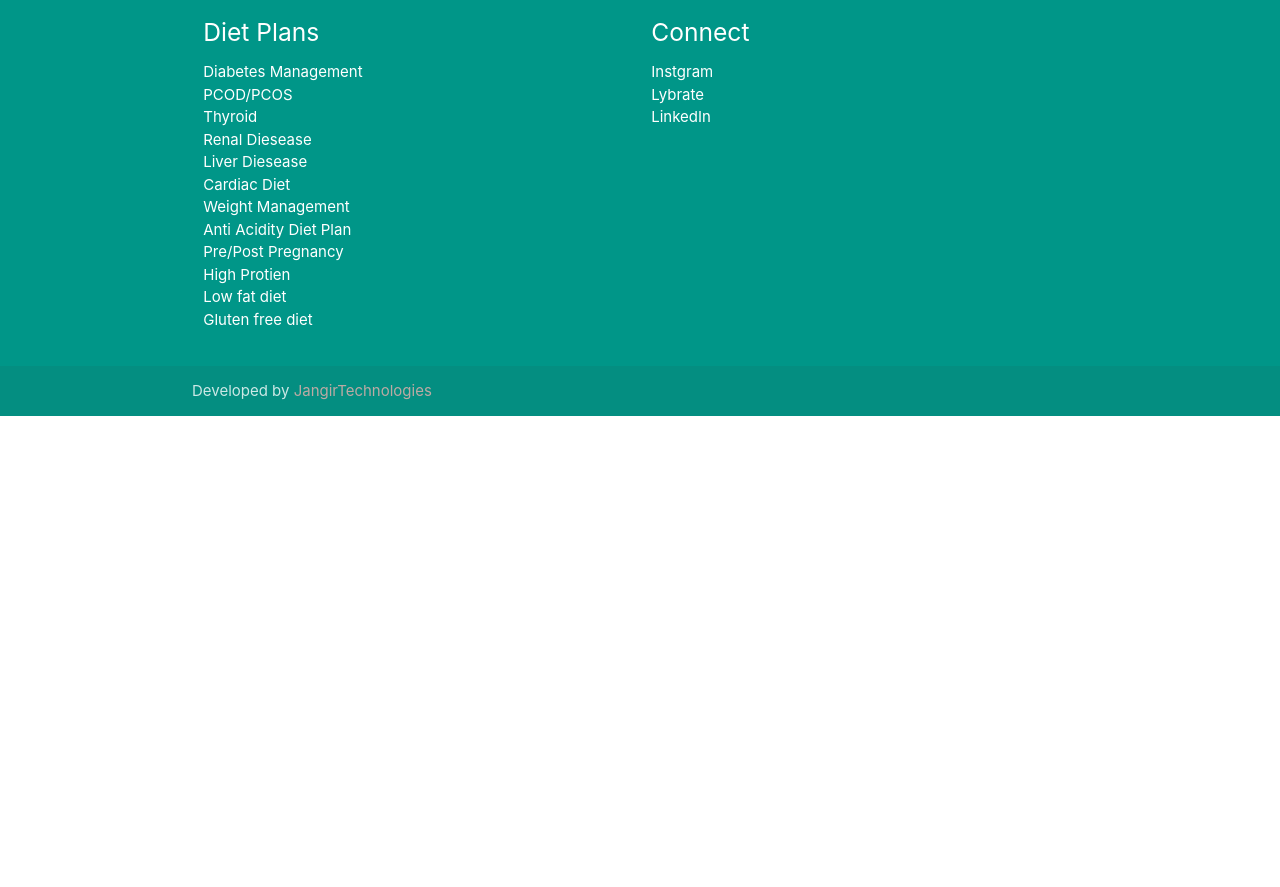
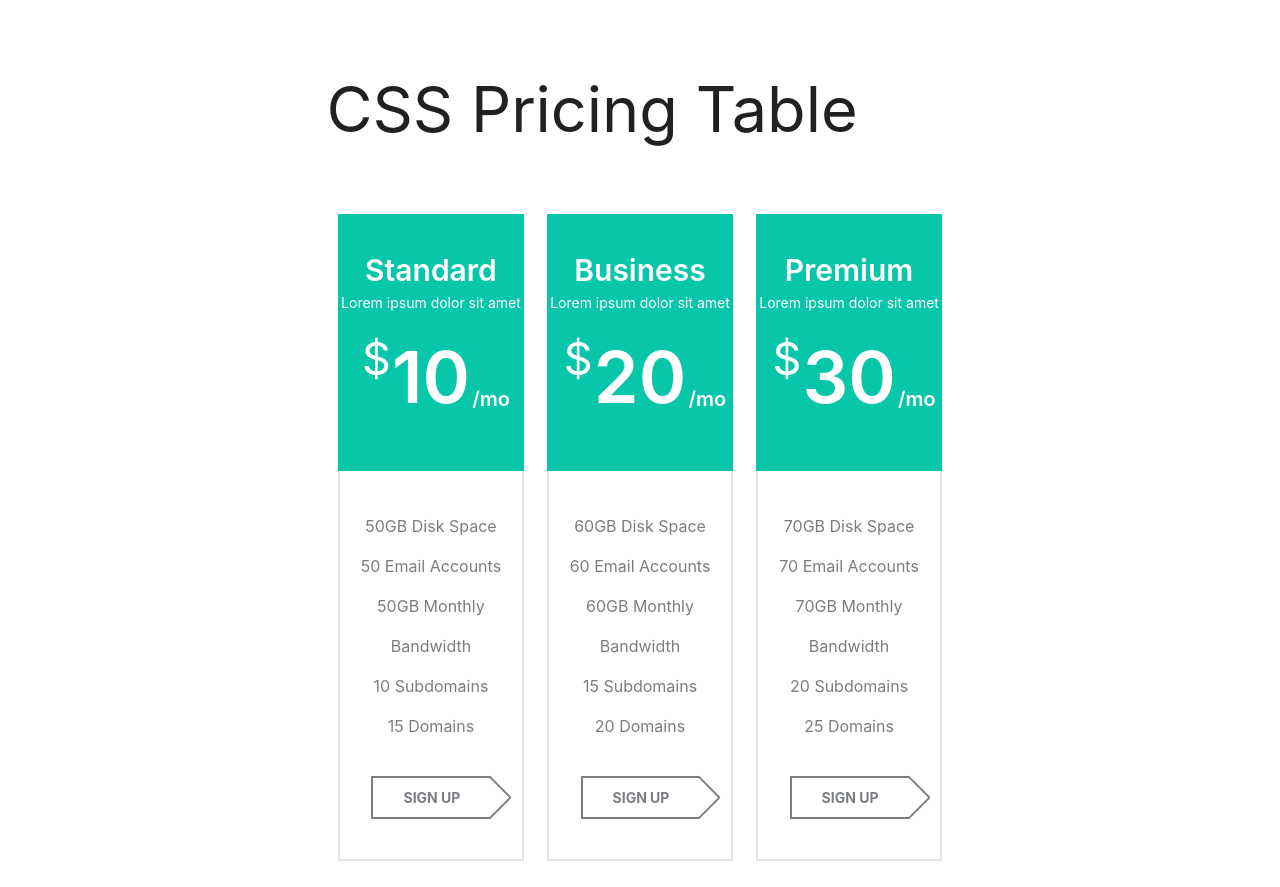
Before and after one commit to JangirSumit/dietitian-jyoti, a plain HTML site: page appointment.html in a window 1280 px wide. Shown: the part 653-1540 px from the top of the page. Before the commit the page ends 1069 px from the top, so only its background shows below. Drawn offline with nearby package versions, Linux system fonts and the light colour scheme.

Commit message:
plans, appointment

```diff
--- a/appointment.html
+++ b/appointment.html
@@ -25,6 +25,7 @@
       rel="stylesheet"
       media="screen,projection"
     />
+    <link rel="stylesheet" href="css/plans.css">
   </head>
   <body>
     <nav class="white" role="navigation">
@@ -114,6 +115,84 @@
         </div>
       </div>
 
+      <div class="container">
+
+        <div class="demo">
+            <div class="container">
+                <div class="row text-center">
+                    <h1 class="heading-title">CSS Pricing Table</h1>
+                </div>
+
+                <div class="row">
+                    <div class="col s12 m4">
+                        <div class="pricingTable">
+                            <div class="pricingTable-header">
+                                <h3 class="heading">Standard</h3>
+                                <span class="subtitle">Lorem ipsum dolor sit amet</span>
+                                <div class="price-value">10
+                                    <span class="currency">$</span>
+                                    <span class="month">/mo</span>
+                                </div>
+                            </div>
+                            <ul class="pricing-content">
+                                <li>50GB Disk Space</li>
+                                <li>50 Email Accounts</li>
+                                <li>50GB Monthly Bandwidth</li>
+                                <li>10 Subdomains</li>
+                                <li>15 Domains</li>
+                            </ul>
+                            <a href="#" class="read">sign up<i class="fa fa-angle-right"></i></a>
+                        </div>
+                    </div>
+
+                    <div class="col s12 m4">
+                        <div class="pricingTable">
+                            <div class="pricingTable-header">
+                                <h3 class="heading">Business</h3>
+                                <span class="subtitle">Lorem ipsum dolor sit amet</span>
+                                <div class="price-value">20
+                                    <span class="currency">$</span>
+                                    <span class="month">/mo</span>
+                                </div>
+                            </div>
+                            <ul class="pricing-content">
+                                <li>60GB Disk Space</li>
+                                <li>60 Email Accounts</li>
+                                <li>60GB Monthly Bandwidth</li>
+                                <li>15 Subdomains</li>
+                                <li>20 Domains</li>
+                            </ul>
+                            <a href="#" class="read">sign up<i class="fa fa-angle-right"></i></a>
+                        </div>
+                    </div>
+
+                    <div class="col s12 m4">
+                        <div class="pricingTable">
+                            <div class="pricingTable-header">
+                                <h3 class="heading">Premium</h3>
+                                <span class="subtitle">Lorem ipsum dolor sit amet</span>
+                                <div class="price-value">30
+                                    <span class="currency">$</span>
+                                    <span class="month">/mo</span>
+                                </div>
+                            </div>
+                            <ul class="pricing-content">
+                                <li>70GB Disk Space</li>
+                                <li>70 Email Accounts</li>
+                                <li>70GB Monthly Bandwidth</li>
+                                <li>20 Subdomains</li>
+                                <li>25 Domains</li>
+                            </ul>
+                            <a href="#" class="read">sign up<i class="fa fa-angle-right"></i></a>
+                        </div>
+                    </div>
+                </div>
+            </div>
+        </div>
+
+
+      </div>
+
     <footer class="page-footer teal">
         <div class="container">
           <div class="row">
--- /dev/null
+++ b/css/plans.css
@@ -0,0 +1,166 @@
+.demo {
+  padding: 50px 0;
+}
+.heading-title {
+  margin-bottom: 50px;
+}
+
+.pricingTable {
+  border: 2px solid #e3e3e3;
+  text-align: center;
+  position: relative;
+  padding-bottom: 40px;
+  transform: translateZ(0px);
+}
+
+.pricingTable:before,
+.pricingTable:after {
+  content: "";
+  position: absolute;
+  top: -2px;
+  left: -2px;
+  bottom: -2px;
+  right: -2px;
+  z-index: -1;
+  transition: all 0.5s ease 0s;
+}
+
+.pricingTable:before {
+  border-right: 2px solid #08c6aa;
+  border-left: 2px solid #08c6aa;
+  transform: scaleY(0);
+  transform-origin: 100% 0 0;
+}
+
+.pricingTable:after {
+  border-bottom: 2px solid #08c6aa;
+  border-top: 2px solid #08c6aa;
+  transform: scaleX(0);
+  transform-origin: 0 100% 0;
+}
+
+.pricingTable:hover:before {
+  transform: scaleY(1);
+}
+
+.pricingTable:hover:after {
+  transform: scaleX(1);
+}
+
+.pricingTable .pricingTable-header {
+  background: #08c6aa;
+  color: #fff;
+  margin: -2px -2px 35px;
+  padding: 40px 0;
+}
+
+.pricingTable .heading {
+  font-size: 30px;
+  font-weight: 600;
+  margin: 0 0 5px 0;
+}
+
+.pricingTable .subtitle {
+  font-size: 14px;
+  display: block;
+}
+
+.pricingTable .price-value {
+  font-size: 72px;
+  font-weight: 600;
+  margin-top: 10px;
+  position: relative;
+  display: inline-block;
+}
+
+.pricingTable .currency {
+  font-size: 45px;
+  font-weight: normal;
+  position: absolute;
+  top: 2px;
+  left: -30px;
+}
+
+.pricingTable .month {
+  font-size: 20px;
+  position: absolute;
+  bottom: 17px;
+  right: -40px;
+}
+
+.pricingTable .pricing-content {
+  list-style: none;
+  padding: 0;
+  margin-bottom: 30px;
+}
+
+.pricingTable .pricing-content li {
+  font-size: 16px;
+  color: #7a7e82;
+  line-height: 40px;
+}
+
+.pricingTable .read {
+  display: inline-block;
+  border: 2px solid #7a7e82;
+  border-right: none;
+  font-size: 14px;
+  font-weight: 700;
+  color: #7a7e82;
+  padding: 9px 30px;
+  position: relative;
+  text-transform: uppercase;
+  transition: all 0.3s ease 0s;
+}
+
+.pricingTable .read:hover {
+  border-color: #08c6aa;
+  color: #08c6aa;
+}
+
+.pricingTable .read i {
+  font-size: 19px;
+  margin-top: -10px;
+  position: absolute;
+  top: 50%;
+  right: 15px;
+  transition: all 0.3s ease 0s;
+}
+
+.pricingTable .read:hover i {
+  right: 5px;
+}
+
+.pricingTable .read:before,
+.pricingTable .read:after {
+  content: "";
+  display: block;
+  height: 30px;
+  border-left: 2px solid #7a7e82;
+  position: absolute;
+  right: -11px;
+  transition: all 0.3s ease 0s;
+}
+
+.pricingTable .read:before {
+  bottom: -6px;
+  transform: rotate(45deg);
+}
+
+.pricingTable .read:after {
+  top: -6px;
+  transform: rotate(-45deg);
+}
+
+.pricingTable .read:hover:before,
+.pricingTable .read:hover:after {
+  border-left-color: #08c6aa;
+}
+
+@media screen and (max-width: 990px) {
+  .pricingTable {
+    margin-bottom: 25px;
+  }
+}
+
+/* Credit to http://labs.bootstrapthemes.co/demo/Resource/PricingTableStyleDemo38/ */
--- a/css/timeline.css
+++ b/css/timeline.css
@@ -200,6 +200,7 @@ h2 {
   .timeline__event {
     flex-direction: column;
     align-self: center;
+    width: 80vw;
   }
   .timeline__event__content {
     width: 100%;
```
Also changed, not shown: about.html (+21 -17 lines), index.html (+1 -1 lines).
